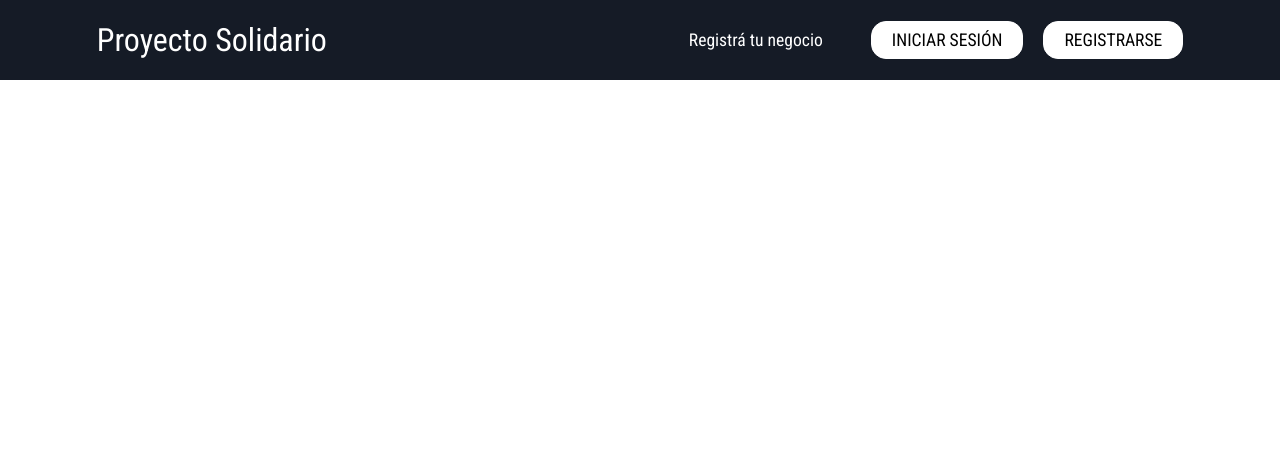
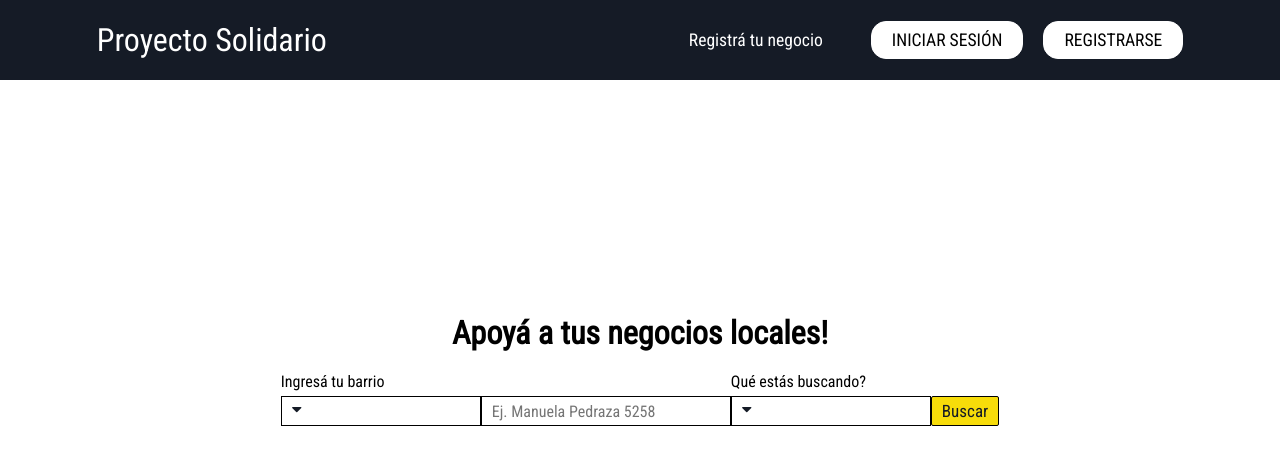
Before and after one commit to SebaOrtega/ProyectoSolidario, a React (Create React App) app: page / in a window 1280 px wide. Shown: the top 464 px of the page. Built offline with nearby package versions, Linux system fonts and the light colour scheme.

Commit message:
HomeVistaTerminada

```diff
--- a/src/App.js
+++ b/src/App.js
@@ -1,6 +1,7 @@
 import React, { useEffect, useState } from "react";
 import { BrowserRouter as Router, Route, Switch } from "react-router-dom";
 import "./App.css";
+import Home from "./components/Home";
 import Login from "./components/Login";
 import Navbar from "./components/Navbar.jsx";
 import Registro from "./components/Registro";
@@ -37,6 +38,9 @@ const App = () => {
       {/* Si showNav es true renderiza <Navbar /> sino null (no muestra nada) */}
       <Navbar showNav={(state) => toggleNav(state)} />
       <Switch>
+      <Route exact path="/">
+          <Home />
+        </Route>
         <Route path="/Login">
           <Login />
         </Route>
--- a/src/components/Button.jsx
+++ b/src/components/Button.jsx
@@ -2,8 +2,8 @@ import React from "react";
 import "../styles/Button.css";
 import { Link } from "react-router-dom";
 
-const STYLES = ["btn--primary", "btn--outline", "btnToLogin"];
-const SIZES = ["btn--medium", "btn--large", "btnSizeLogin"];
+const STYLES = ["btn--primary", "btn--outline", "btnToLogin", "btnToHome"];
+const SIZES = ["btn--medium", "btn--large", "btnSizeLogin", "btnSizeHome"];
 
 export const Button = ({ children, type, onClick, buttonStyle, buttonSize, linkTo }) => {
 	const checkButtonStyle = STYLES.includes(buttonStyle) ? buttonStyle : STYLES[0];
--- a/src/components/Home.jsx
+++ b/src/components/Home.jsx
@@ -6,16 +6,22 @@ import "../styles/Home.css";
 const Home = () => {
   const [selectedUbication, setSelectedUbication] = useState("");
   const [selectedCategory, setSelectedCategory] = useState("");
-  const barrios = ["Villa Urquiza", "Villa Crespo", "Chacarita"];
+
+  const barrios = ["Villa Urquiza", "Villa Crespo", "Chacarita", "Villa Urquiza", "Villa Crespo", "Chacarita", "Villa Urquiza", "Villa Crespo", "Chacarita"];
   const categorias = ["Verduleria", "Carniceria", "Tecnología"];
   return (
-    <div>
+    <div className="home-container">
+      <div className="alt-container">
         <h1>Apoyá a tus negocios locales!</h1>
 
+        <div className="home-input-container">
+          <div className="ubicacion-container">
             <label htmlFor="ubicacion">Ingresá tu barrio</label>
+
+            <div className="home-input-izquierdo">
               <Dropdown
                 id="ubicacion"
-        classname="dropdown-home"
+                classname="dropdown-ubicacion"
                 options={barrios}
                 selected={selectedUbication}
                 setSelected={setSelectedUbication}
@@ -24,22 +30,35 @@ const Home = () => {
               <input
                 type="text"
                 id="negocio"
+                placeholder="Ej. Manuela Pedraza 5258"
                 onChange={(ev) => ev.target.value}
               ></input>
+            </div>
+          </div>
 
+          <div className="categoria-container">
             <label htmlFor="categoria">Qué estás buscando?</label>
 
+            <div className="home-input-derecho">
               <Dropdown
                 id="ubicacion"
-        classname="dropdown-home"
+                classname="dropdown-categoria"
                 options={categorias}
                 selected={selectedCategory}
                 setSelected={setSelectedCategory}
               />
 
-      <Button linkTo="Registro" buttonStyle="">
+              <Button
+                linkTo="/"
+                buttonStyle="btnToHome"
+                buttonSize="btnSizeHome"
+              >
                 Buscar
               </Button>
+            </div>
+          </div>
+        </div>
+      </div>
     </div>
   );
 };
--- a/src/styles/Button.css
+++ b/src/styles/Button.css
@@ -1,5 +1,9 @@
 :root {
   --primary: #fff;
+  --bk: #151b26;
+  --yellow: #f7dc0a;
+  --gray: #f3f3f3;
+  --graytext: #6f7782;
 }
 
 .btn {
@@ -39,15 +43,34 @@
   background: #151b26;
   border-radius: 20px;
 
-  font-weight: lighter;
+  font-weight: bold;
   color: blanchedalmond;
   font-size: 17px;
+}
+
+.btnToHome {
+  background: var(--yellow);
+  border-radius: 2px;
+
+  font-weight: lighter;
+  color: var(--bk);
+  font-size: 17px;
+  border: 1px solid black;
 }
 
 .btnSizeLogin {
   width: 100%;
   height: 40px;
 }
+
+.btnSizeHome {
+  width: 100%;
+  height: 30px;
+
+  padding: 0px 10px !important;
+
+}
+
 
 .btnToLogin:hover {
   color: whitesmoke;
--- a/src/styles/Dropdown.css
+++ b/src/styles/Dropdown.css
@@ -1,3 +1,5 @@
+@import './Button.css';
+
 .dropdown {
   user-select: none;
   position: relative;
@@ -14,7 +16,22 @@ span {
   margin-right: 10px;
 }
 
+::-webkit-scrollbar{
+  width: 5px;
+  background-color: #F5F5F5;
+}
+::-webkit-scrollbar-track{
+  background-color: #F5F5F5;
+}
+::-webkit-scrollbar-thumb{
+  background-color: var(--yellow);
+}
+
 .dropdown .dropdown-content {
+  height: 176px;
+  overflow-y: scroll;
+  overflow-x: hidden;
+
   position: absolute;
   top: 110%;
   left: 0;
--- a/src/styles/Home.css
+++ b/src/styles/Home.css
@@ -0,0 +1,78 @@
+.home-container{
+    display: flex;
+    flex-direction: column;
+    align-items: center;
+    justify-content: center;
+    width: 100%;
+    height: calc(100vh - 80px);
+
+    padding-bottom: 120px;
+
+}
+
+.home-container h1{
+    text-align: center;
+    margin-bottom: 20px;
+}
+
+.home-input-container{
+    display: flex;
+    flex-direction: row;
+}
+
+.home-input-container label{
+    margin-bottom: 5px;
+}
+
+.ubicacion-container{
+    display: flex;
+    flex-direction: column;
+}
+
+.categoria-container{
+    display: flex;
+    flex-direction: column;
+}
+
+.home-input-izquierdo{
+    display: flex;
+    flex-direction: row;
+}
+
+.home-input-derecho{
+    display: flex;
+    flex-direction: row;
+}
+
+.home-container input{
+    width: 250px;
+    height: 30px;
+    padding-left: 10px;
+    padding-bottom: 4px;
+    padding-top: 4px;
+    box-sizing: border-box;
+    margin-bottom: 20px;
+    font-size: 16px;
+    font-weight: 500;
+
+    color: var(--bk);
+    outline: none;
+    border: 1px solid black;
+}
+
+.home-container .dropdown {
+    width: 200px;
+    height: 30px;
+    padding-bottom: 4px;
+    padding-top: 4px;
+    box-sizing: border-box;
+    margin-bottom: 20px;
+    font-size: 16px;
+    font-weight: 500;
+
+    padding-left: 10px;
+
+    color: var(--bk);
+    outline: none;
+    border: 1px solid black;
+  }
```
Also changed, not shown: src/App.css (line endings or trailing spaces). Lines whose indentation alone changed are shown as unchanged.
